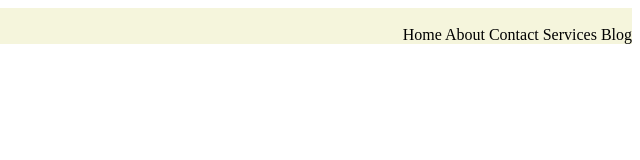
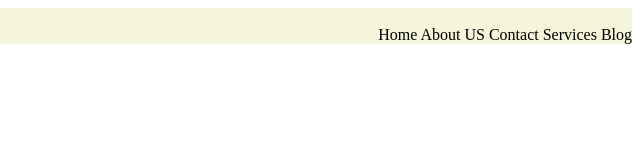
Before and after one commit to ADTC-yt/html5, a plain HTML site: page index.html in a window 1280 px wide. Shown: the full height of the page, 640-1280 px from the left. Drawn offline with Linux system fonts and the light colour scheme.

Commit message:
Changes Added

```diff
--- a/index.html
+++ b/index.html
@@ -13,7 +13,7 @@
     </span>
     <div class="container" style="text-align: right;margin-top: -36px;">
         <span>Home</span>
-        <span>About</span>
+        <span>About US</span>
         <span>Contact</span>
         <span>Services</span>
         <span>Blog</span>
```
